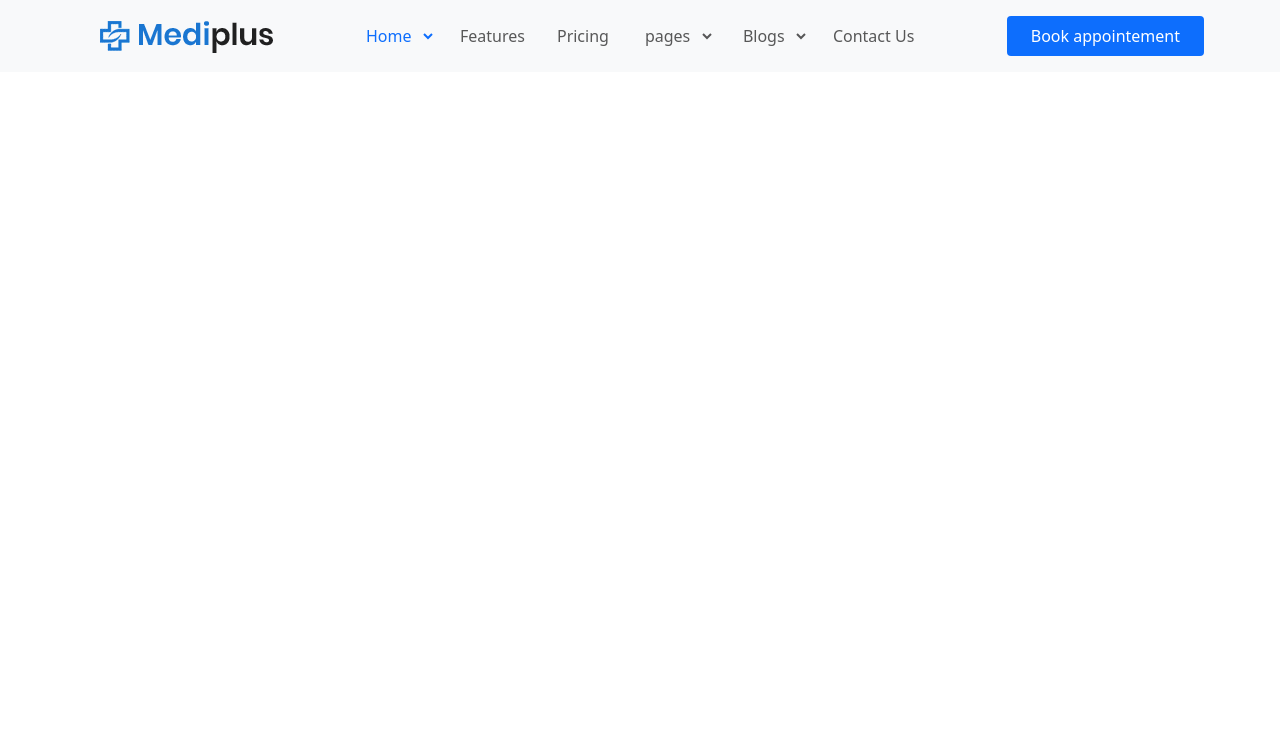
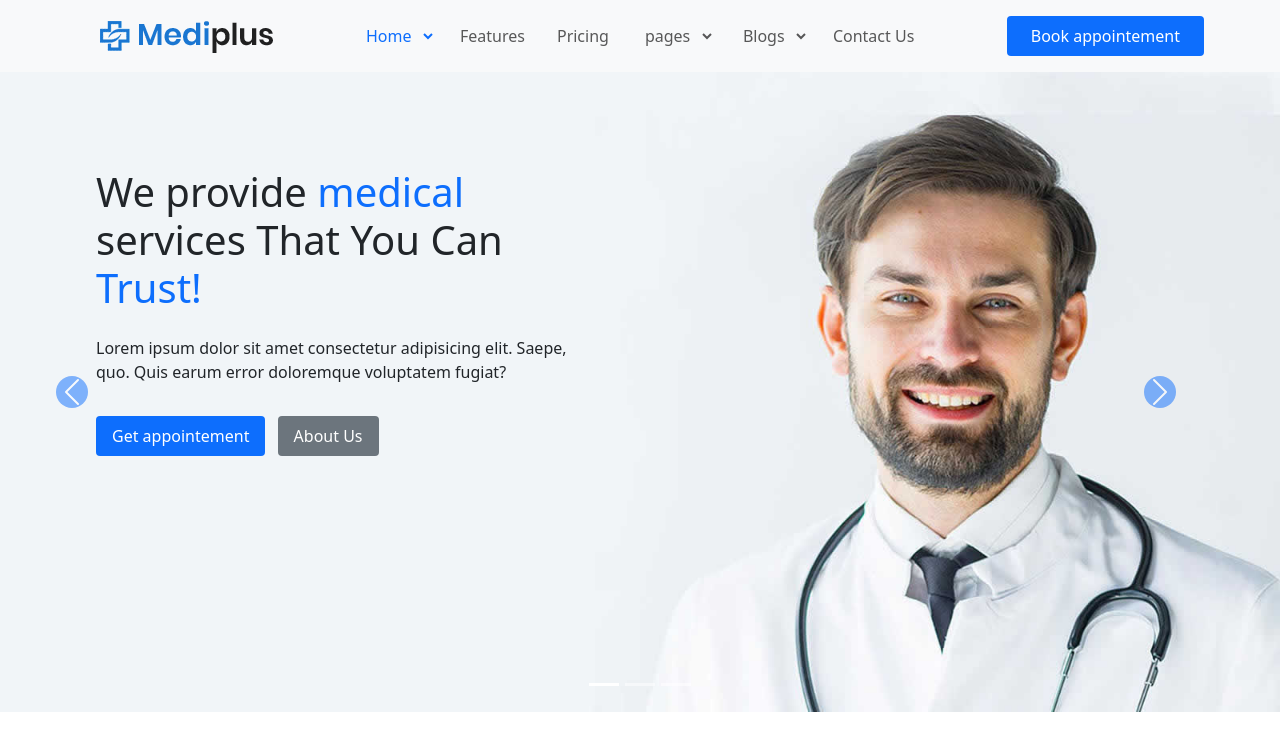
Before and after one commit to Gasbiachraf/Medi_Plus, a plain HTML site: page index.html in a window 1280 px wide. Drawn offline with nearby package versions, Linux system fonts and the light colour scheme.

Commit message:
home-section1

```diff
--- a/index.html
+++ b/index.html
@@ -58,6 +58,86 @@
             </div>
         </nav>
     </header>
+    <main>
+        <!-- section1:carousel -->
+        <section class="carousel1">
+            <div id="carouselExampleIndicators" class="carousel slide ">
+                <div class="carousel-indicators ">
+                    <button type="button" data-bs-target="#carouselExampleIndicators" data-bs-slide-to="0"
+                        class="active" aria-current="true" aria-label="Slide 1"></button>
+                    <button type="button" data-bs-target="#carouselExampleIndicators" data-bs-slide-to="1"
+                        aria-label="Slide 2"></button>
+                    <button type="button" data-bs-target="#carouselExampleIndicators" data-bs-slide-to="2"
+                        aria-label="Slide 3"></button>
+                </div>
+                <div class="carousel-inner carousel1">
+                    <div class="carousel-item active achraf">
+                        <div class="d-flex p-5 ">
+                            <div class="w-50  d-flex flex-column  p-5 ">
+                                <h1 class="pb-3">We provide <span class="text-primary">medical</span> services That You
+                                    Can <span class="text-primary">Trust!</span></h1>
+                                <p>Lorem ipsum dolor sit amet consectetur adipisicing elit. Saepe, quo. Quis earum error
+                                    doloremque voluptatem fugiat?
+                                </p>
+                                <div class="pt-3">
+                                    <button class="rounded-1 bg-primary border-0 px-3 py-2 text-white">Get
+                                        appointement</button>
+                                    <button class="rounded-1 bg-secondary border-0 px-3 py-2 text-white ms-2">About
+                                        Us</button>
+                                </div>
+                            </div>
+                        </div>
+                    </div>
+                    <div class="carousel-item active achraf1">
+                        <div class="d-flex p-5 ">
+                            <div class="w-50  d-flex flex-column  p-5 ">
+                                <h1 class="pb-3">We provide <span class="text-primary">medical</span> services That You
+                                    Can <span class="text-primary">Trust!</span></h1>
+                                <p>Lorem ipsum dolor sit amet consectetur adipisicing elit. Saepe, quo. Quis earum error
+                                    doloremque voluptatem fugiat?
+                                </p>
+                                <div class="pt-3">
+                                    <button class="rounded-1 bg-primary border-0 px-3 py-2 text-white">Get
+                                        appointement</button>
+                                    <button class="rounded-1 bg-secondary border-0 px-3 py-2 text-white ms-2">About
+                                        Us</button>
+                                </div>
+                            </div>
+                        </div>
+                    </div>
+                    <div class="carousel-item active achraf2 ">
+                        <div class="d-flex p-5 ">
+                            <div class="w-50  d-flex flex-column  p-5 ">
+                                <h1 class="pb-3">We provide <span class="text-primary">medical</span> services That You
+                                    Can <span class="text-primary">Trust!</span></h1>
+                                <p>Lorem ipsum dolor sit amet consectetur adipisicing elit. Saepe, quo. Quis earum error
+                                    doloremque voluptatem fugiat?
+                                </p>
+                                <div class="pt-3">
+                                    <button class="rounded-1 bg-primary border-0 px-3 py-2 text-white">Get
+                                        appointement</button>
+                                    <button class="rounded-1 bg-secondary border-0 px-3 py-2 text-white ms-2">About
+                                        Us</button>
+                                </div>
+                            </div>
+                        </div>
+                    </div>
+                </div>
+                <button class="carousel-control-prev" type="button" data-bs-target="#carouselExampleIndicators"
+                    data-bs-slide="prev">
+                    <span class="carousel-control-prev-icon bg-primary rounded-5 me-5" aria-hidden="true"></span>
+                    <span class="visually-hidden">Previous</span>
+                </button>
+                <button class="carousel-control-next" type="button" data-bs-target="#carouselExampleIndicators"
+                    data-bs-slide="next">
+                    <span class="carousel-control-next-icon bg-primary rounded-5 me-5" aria-hidden="true"></span>
+                    <span class="visually-hidden">Next</span>
+                </button>
+            </div>
+        </section>
+        <!-- section2 -->
+    </main>
+
     <script src='./node_modules/bootstrap/dist/js/bootstrap.bundle.js'></script>
 </body>
 
--- a/src/sass/modules/home/_main.sass
+++ b/src/sass/modules/home/_main.sass
@@ -0,0 +1,18 @@
+// section1:carousel
+.carousel1
+    height: 80vh
+.achraf
+    background-image: url(../img/slider.jpg)
+    height: 80vh
+    width: 100vw
+    background-size: cover
+.achraf1
+    background-image: url(../img/slider2.jpg)
+    height: 80vh
+    width: 100vw
+    background-size: cover
+.achraf2
+    background-image: url(../img/slider3.jpg)
+    height: 80vh
+    width: 100vw
+    background-size: cover
```
Also changed, not shown: public/css/app.css, 1 other file.
